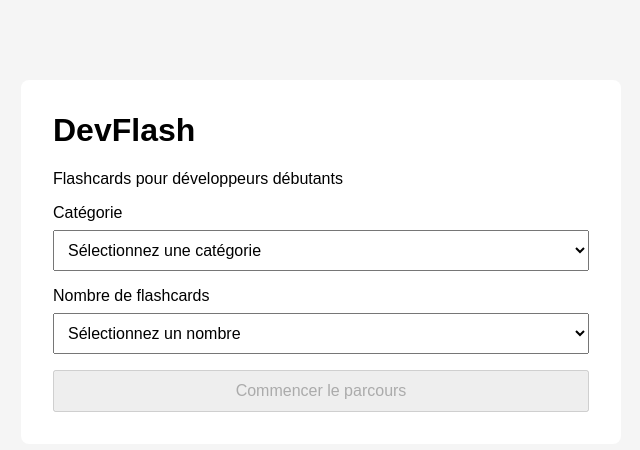
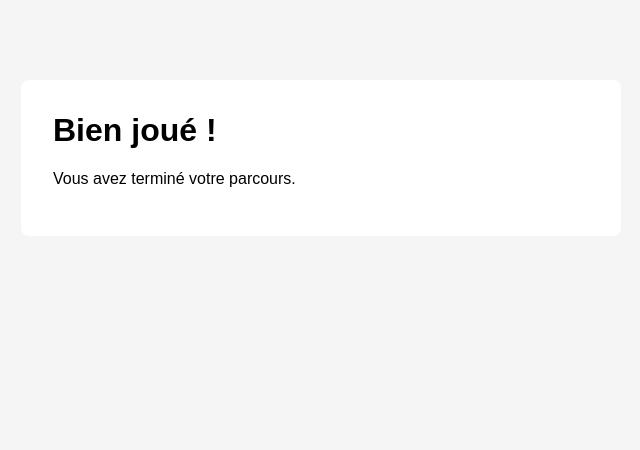
Before and after one commit to JulieNonnon/DevFlash-project, a React (Vite) app in the folder frontend/: page /completion in a window 1280 px wide. Shown: the top 450 px of the page, without its empty margins (319-959 px from the left). Built offline with nearby package versions, Linux system fonts and the light colour scheme.

Commit message:
feat(completionpage): create completion page and update App.tsx (#106)

```diff
--- a/frontend/src/App.tsx
+++ b/frontend/src/App.tsx
@@ -1,7 +1,21 @@
+// App.tsx manages the routing of the application using react-router-dom. It defines three routes: Home, Study, and Completion, each corresponding to a different page component.
+
+import { BrowserRouter, Routes, Route } from 'react-router-dom';
+
 import Home from './pages/Home';
+import Study from './pages/Study';
+import Completion from './pages/Completion';
 
 function App() {
-  return <Home />;
+  return (
+    <BrowserRouter>
+      <Routes>
+        <Route path="/" element={<Home />} />
+        <Route path="/study" element={<Study />} />
+        <Route path="/completion" element={<Completion />} />
+      </Routes>
+    </BrowserRouter>
+  );
 }
 
 export default App;
--- /dev/null
+++ b/frontend/src/pages/Completion.tsx
@@ -0,0 +1,13 @@
+// completion page of the app, allowing the user to end the study session, view their results and come back to the home page
+
+function Completion() {
+  return (
+    <main>
+      <h1>Bien joué !</h1>
+
+      <p>Vous avez terminé votre parcours.</p>
+    </main>
+  );
+}
+
+export default Completion;
```
